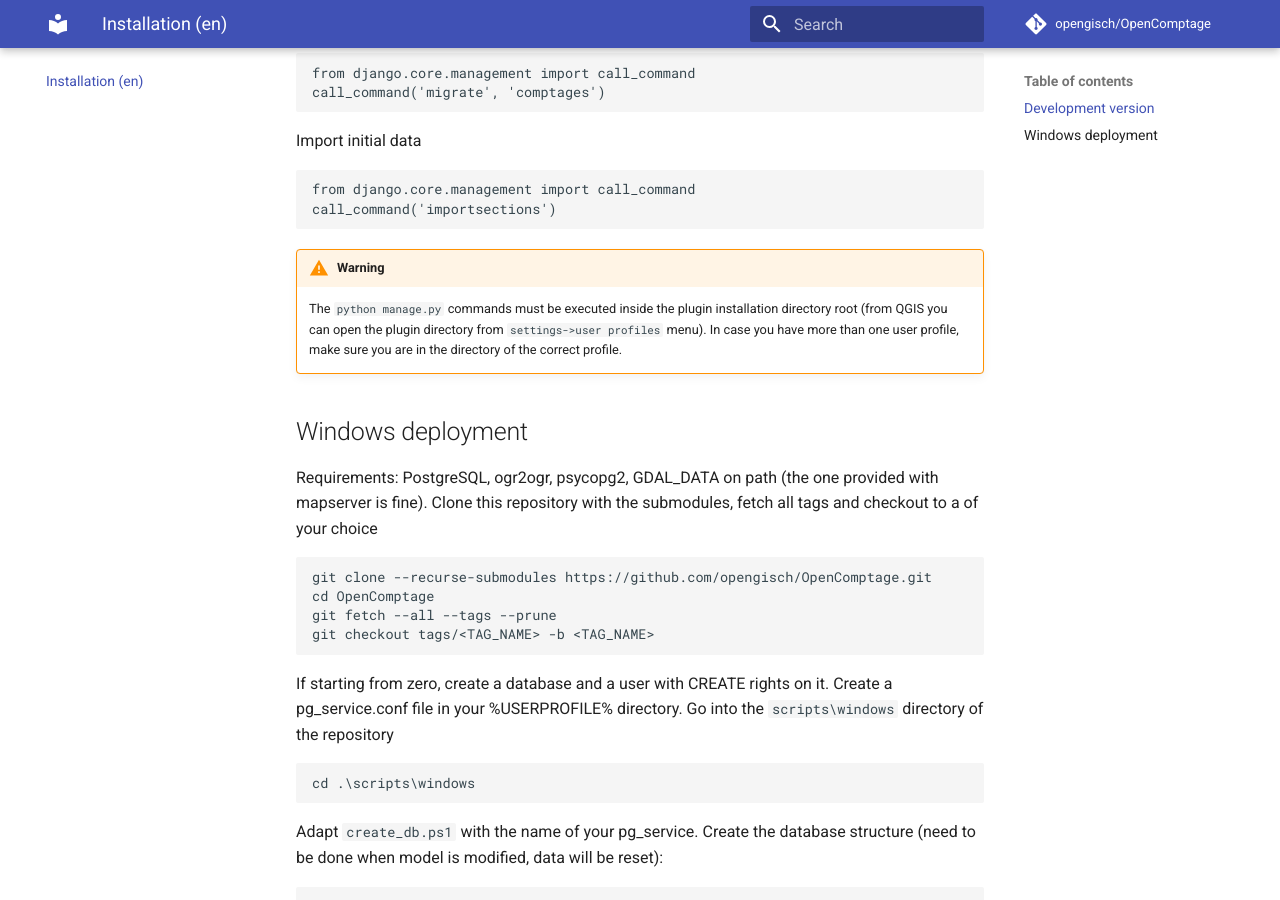
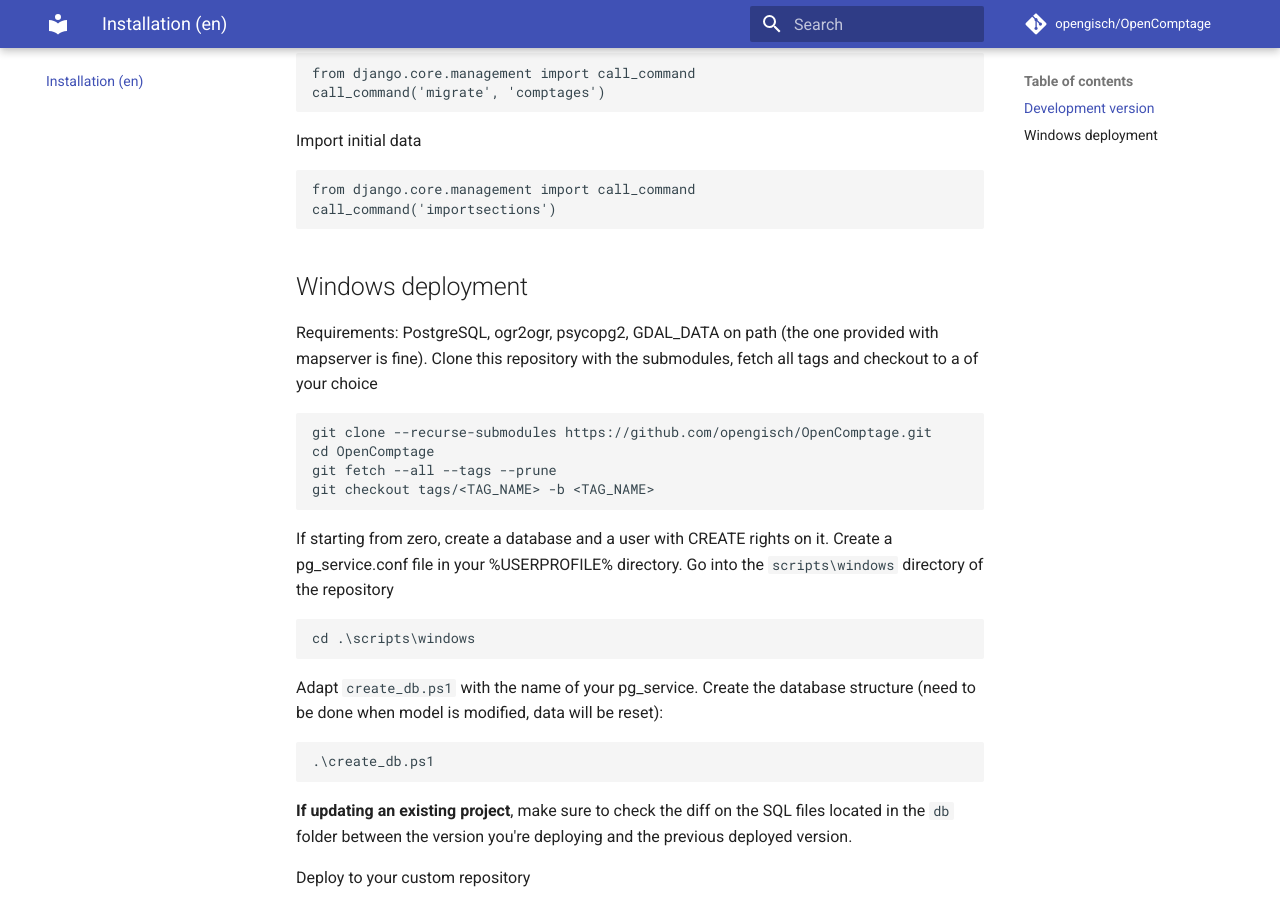
Before and after one commit to opengisch/OpenComptage, an MkDocs documentation site: the page built from docs/installation.md, in a window 1280 px wide and 900 px high, scrolled down 702 px. Built offline with MkDocs 1.6.1 and Material for MkDocs 9.7.7, drawn with Linux system fonts in a browser that asks for light colours; comment, search, counter and statistics services are not loaded.

Commit message:
Improve doc

```diff
--- a/docs/installation.md
+++ b/docs/installation.md
@@ -28,10 +28,6 @@ Import initial data
 
     from django.core.management import call_command
     call_command('importsections')
-
-
-!!! warning
-    The `python manage.py` commands must be executed inside the plugin installation directory root (from QGIS you can open the plugin directory from `settings->user profiles` menu). In case you have more than one user profile, make sure you are in the directory of the correct profile.
 
 ## Windows deployment
 
```
